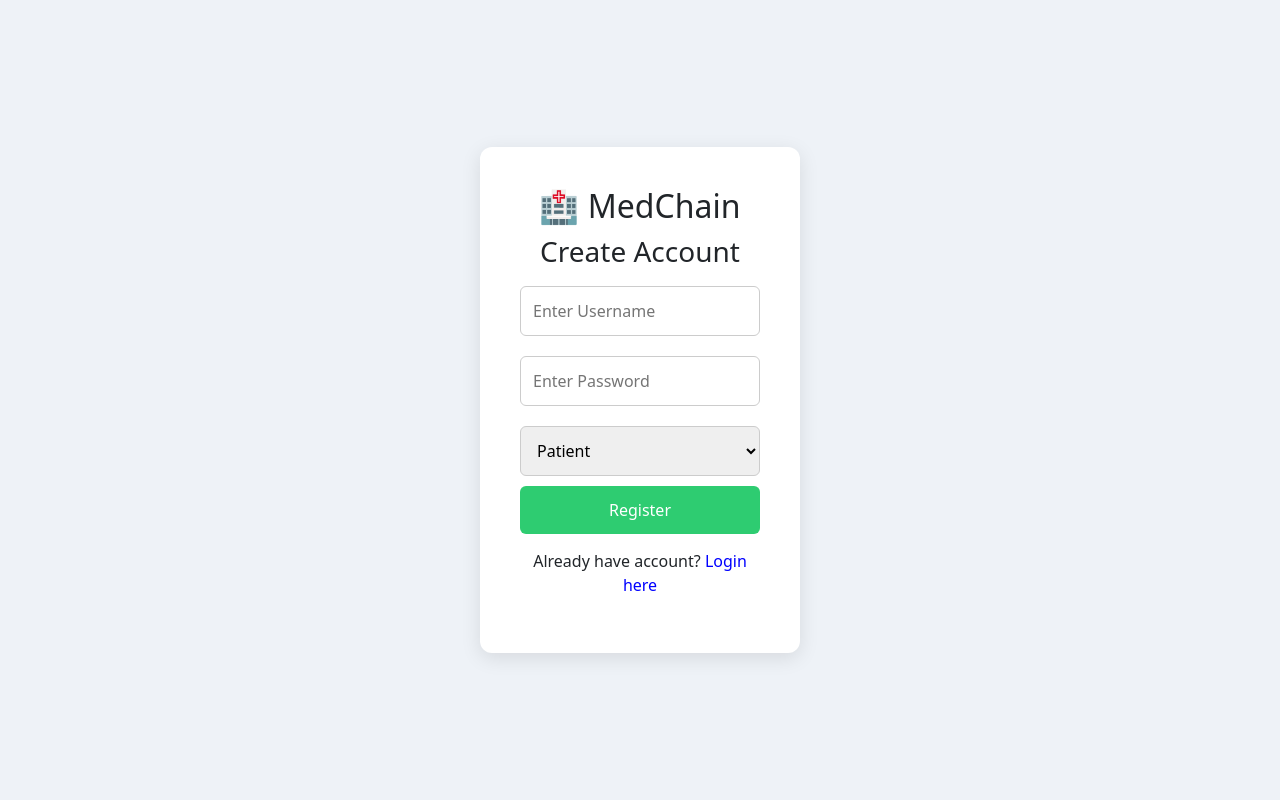
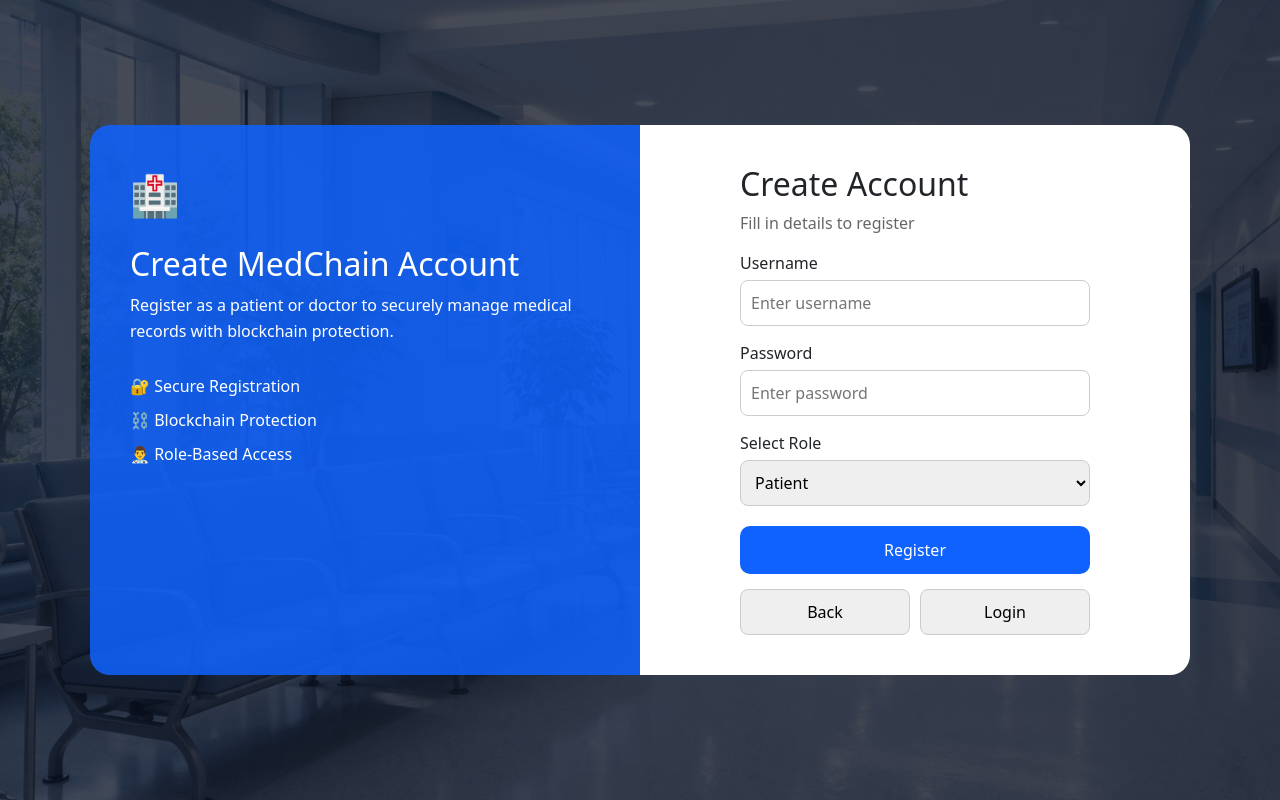
Before and after one commit to Sumanth-Teja99/medchain-frontend, a React (Create React App) app: page /register in a window 1280 px wide. Built offline with nearby package versions, Linux system fonts and the light colour scheme.

Commit message:
upgrade register page UI

```diff
--- a/src/pages/Register.js
+++ b/src/pages/Register.js
@@ -1,104 +1,235 @@
 import React, { useState } from "react";
 import API from "../services/api";
 import { useNavigate } from "react-router-dom";
+import registerBg from "../assets/login.jpg"; // you can change image if needed
 
 function Register() {
+  const navigate = useNavigate();
+
   const [username, setUsername] = useState("");
   const [password, setPassword] = useState("");
   const [role, setRole] = useState("patient");
-  const navigate = useNavigate();
+  const [loading, setLoading] = useState(false);
 
   const handleRegister = async () => {
+    if (!username.trim() || !password.trim()) {
+      alert("Enter all fields");
+      return;
+    }
+
     try {
+      setLoading(true);
+
       await API.post("/register", {
         username,
         password,
         role,
       });
 
-      alert("Registered successfully!");
-      navigate("/login/" + role);
+      alert("Registration successful");
+
+      navigate(`/login/${role}`);
     } catch (err) {
-      alert(err.response?.data?.detail || "Registration failed");
+      alert(
+        err?.response?.data?.detail ||
+        err?.response?.data?.msg ||
+        "Registration failed"
+      );
+    } finally {
+      setLoading(false);
     }
   };
 
   return (
+    <div style={page(registerBg)}>
+      <div style={overlay}>
         <div style={container}>
+
+          {/* LEFT PANEL */}
+          <div style={leftPanel}>
+            <div style={logo}>🏥</div>
+            <h1 style={title}>Create MedChain Account</h1>
+            <p style={subtitle}>
+              Register as a patient or doctor to securely manage medical records
+              with blockchain protection.
+            </p>
+
+            <div style={features}>
+              <div style={feature}>🔐 Secure Registration</div>
+              <div style={feature}>⛓️ Blockchain Protection</div>
+              <div style={feature}>👨‍⚕️ Role-Based Access</div>
+            </div>
+          </div>
+
+          {/* RIGHT PANEL */}
+          <div style={rightPanel}>
             <div style={card}>
-        <h2 style={{ marginBottom: "10px" }}>🏥 MedChain</h2>
-        <h3>Create Account</h3>
+              <h2>Create Account</h2>
+              <p style={muted}>Fill in details to register</p>
 
+              {/* USERNAME */}
+              <label style={label}>Username</label>
               <input
                 style={input}
-          placeholder="Enter Username"
+                placeholder="Enter username"
+                value={username}
                 onChange={(e) => setUsername(e.target.value)}
               />
 
+              {/* PASSWORD */}
+              <label style={label}>Password</label>
               <input
                 style={input}
                 type="password"
-          placeholder="Enter Password"
+                placeholder="Enter password"
+                value={password}
                 onChange={(e) => setPassword(e.target.value)}
               />
 
-        <select style={input} onChange={(e) => setRole(e.target.value)} value={role}>
+              {/* ROLE */}
+              <label style={label}>Select Role</label>
+              <select
+                style={input}
+                value={role}
+                onChange={(e) => setRole(e.target.value)}
+              >
                 <option value="patient">Patient</option>
                 <option value="doctor">Doctor</option>
               </select>
 
-        <button style={button} onClick={handleRegister}>
-          Register
+              {/* BUTTON */}
+              <button style={btn} onClick={handleRegister}>
+                {loading ? "Registering..." : "Register"}
               </button>
 
-        <p style={{ marginTop: "15px" }}>
-          Already have account?{" "}
-          <span
-            style={{ color: "blue", cursor: "pointer" }}
-            onClick={() => navigate("/")}
+              {/* ACTIONS */}
+              <div style={actions}>
+                <button style={secondaryBtn} onClick={() => navigate("/")}>
+                  Back
+                </button>
+                <button
+                  style={secondaryBtn}
+                  onClick={() => navigate(`/login/${role}`)}
                 >
-            Login here
-          </span>
-        </p>
+                  Login
+                </button>
+              </div>
+            </div>
+          </div>
+
+        </div>
       </div>
     </div>
   );
 }
 
+/* 🔥 STYLES */
+
+const page = (img) => ({
+  minHeight: "100vh",
+  backgroundImage: `url(${img})`,
+  backgroundSize: "cover",
+  backgroundPosition: "center",
+});
+
+const overlay = {
+  minHeight: "100vh",
+  background: "linear-gradient(rgba(8,15,30,0.75), rgba(8,15,30,0.75))",
+  display: "flex",
+  alignItems: "center",
+  justifyContent: "center",
+};
+
 const container = {
-  height: "100vh",
+  width: "100%",
+  maxWidth: "1100px",
+  display: "grid",
+  gridTemplateColumns: "1fr 1fr",
+  borderRadius: "20px",
+  overflow: "hidden",
+};
+
+const leftPanel = {
+  background: "rgba(15,98,254,0.85)",
+  color: "white",
+  padding: "40px",
+};
+
+const rightPanel = {
+  background: "white",
+  padding: "40px",
   display: "flex",
+  alignItems: "center",
   justifyContent: "center",
-  alignItems: "center",
-  background: "#eef2f7",
+};
+
+const logo = {
+  fontSize: "40px",
+  marginBottom: "20px",
+};
+
+const title = {
+  fontSize: "32px",
+};
+
+const subtitle = {
+  marginTop: "10px",
+  lineHeight: "1.6",
+};
+
+const features = {
+  marginTop: "30px",
+};
+
+const feature = {
+  marginBottom: "10px",
 };
 
 const card = {
-  background: "#fff",
-  padding: "40px",
-  borderRadius: "12px",
-  boxShadow: "0 5px 20px rgba(0,0,0,0.1)",
-  textAlign: "center",
-  width: "320px",
+  width: "100%",
+  maxWidth: "350px",
+};
+
+const muted = {
+  color: "#666",
+};
+
+const label = {
+  display: "block",
+  marginTop: "15px",
 };
 
 const input = {
   width: "100%",
-  padding: "12px",
-  margin: "10px 0",
-  borderRadius: "6px",
+  padding: "10px",
+  marginTop: "5px",
+  borderRadius: "8px",
   border: "1px solid #ccc",
 };
 
-const button = {
+const btn = {
   width: "100%",
+  marginTop: "20px",
   padding: "12px",
-  background: "#2ecc71",
+  background: "#0f62fe",
   color: "white",
   border: "none",
-  borderRadius: "6px",
+  borderRadius: "10px",
   cursor: "pointer",
-  fontSize: "16px",
+};
+
+const actions = {
+  display: "flex",
+  gap: "10px",
+  marginTop: "15px",
+};
+
+const secondaryBtn = {
+  flex: 1,
+  padding: "10px",
+  borderRadius: "8px",
+  border: "1px solid #ccc",
+  cursor: "pointer",
 };
 
 export default Register;
```
Lines whose indentation alone changed are shown as unchanged.
